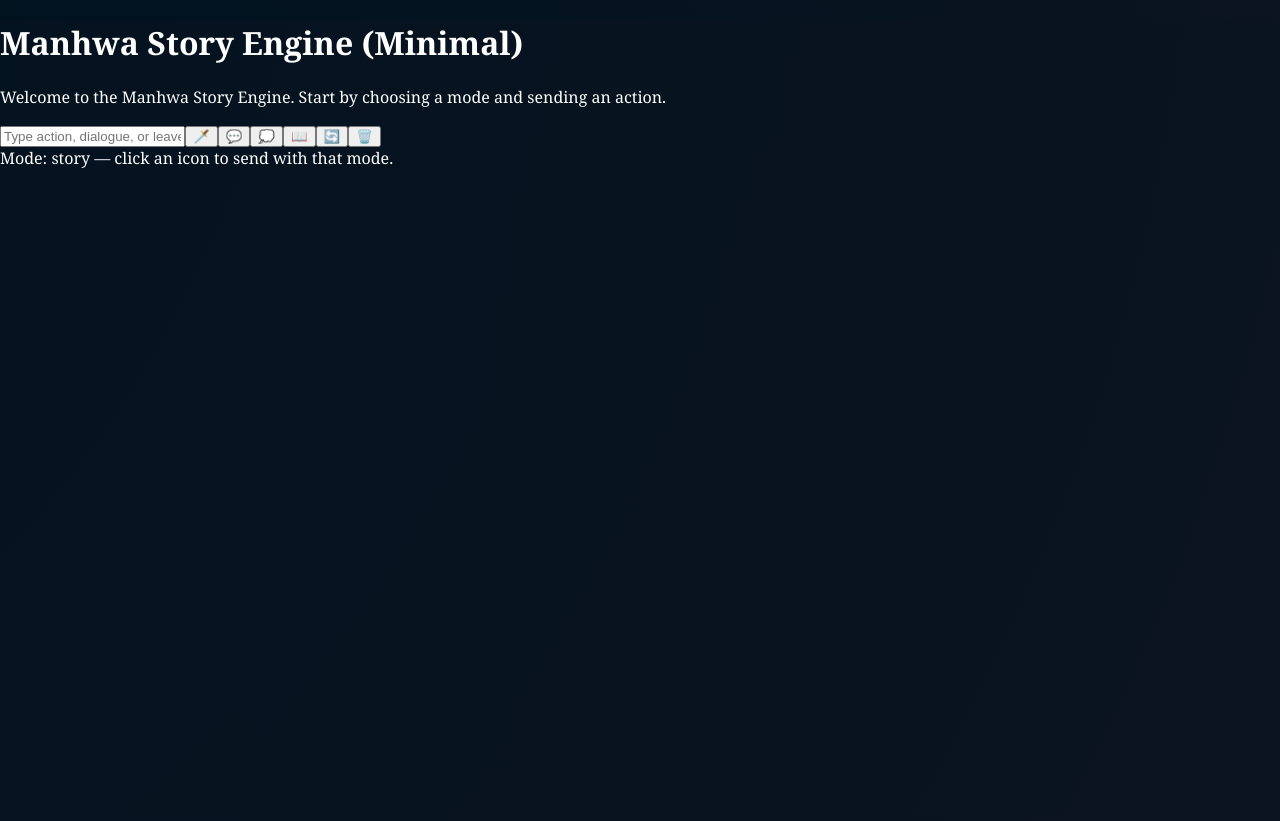
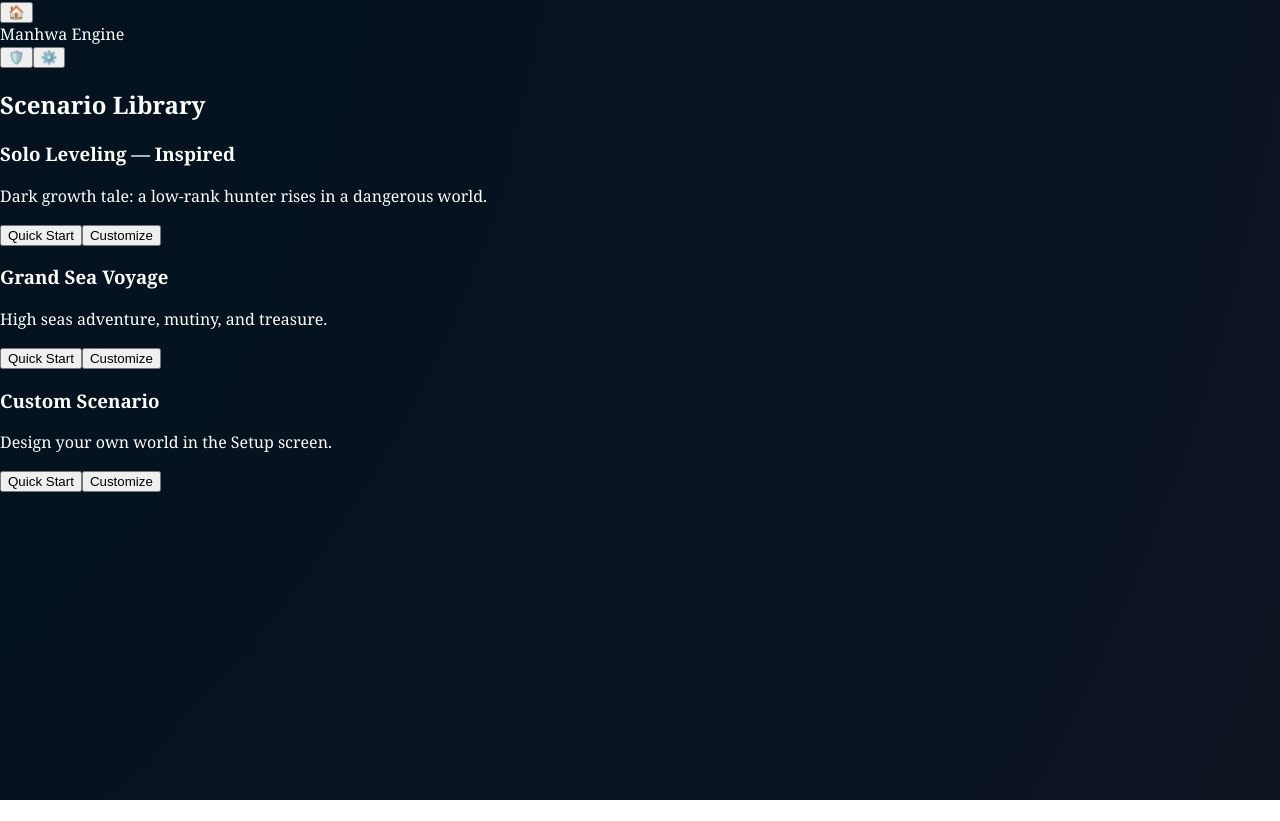
Before and after one commit to hamzaelyounou-ship-it/Manhwa-Engine-v2, a React app: page / in a window 1280 px wide. After the commit the page ends 800 px from the top, so only its background shows below. Built offline with nearby package versions, Linux system fonts and the light colour scheme; the HTML template or start-up script is replaced by a standard one.

Commit message:
Update App.tsx

```diff
--- a/src/App.tsx
+++ b/src/App.tsx
@@ -2,50 +2,122 @@ import React, { useEffect, useRef, useState } from "react";
 import { createParser, ParsedEvent, ReconnectInterval } from "eventsource-parser";
 
 /**
- * Minimal App:
- * - simple story log (center)
- * - input field
- * - toolbar with modes [DO, SAY, THINK, STORY, CONTINUE, ERASE]
- * - streaming fetch to /api/chat
- * - uses eventsource-parser to extract only the content and append to story (no raw JSON)
+ * App.tsx - Full app with three states: HOME, SETUP, GAME
+ *
+ * - HOME: scenario library (cards)
+ * - SETUP: scenario / world / author inputs (simple form)
+ * - GAME: story log, top nav (home/shield/gear), and bottom toolbar (DO, SAY, THINK, STORY, CONTINUE, ERASE)
+ *
+ * Critical: uses eventsource-parser on the client to parse SSE from the server and append only narrative text.
  */
 
+type AppView = "HOME" | "SETUP" | "GAME";
 type ModeKey = "do" | "say" | "think" | "story" | "continue" | "erase";
-type Line = { text: string; from?: "user" | "ai" };
+type Line = { text: string; from: "user" | "ai" };
 
 export default function App() {
+  const [view, setView] = useState<AppView>("HOME");
+
+  // Setup / world state (SETUP view)
+  const [title, setTitle] = useState("");
+  const [summary, setSummary] = useState("");
+  const [openingScene, setOpeningScene] = useState("");
+  const [charName, setCharName] = useState("");
+  const [charClass, setCharClass] = useState("");
+  const [charBackground, setCharBackground] = useState("");
+  const [aiInstructions, setAiInstructions] = useState("");
+  const [authorsNote, setAuthorsNote] = useState("");
+
+  // Game state
   const [lines, setLines] = useState<Line[]>([
-    { text: "Welcome to the Manhwa Story Engine. Start by choosing a mode and sending an action.", from: "ai" },
+    { text: "Welcome to Manhwa Engine. Choose a scenario to start.", from: "ai" },
   ]);
   const [mode, setMode] = useState<ModeKey>("story");
   const [input, setInput] = useState("");
   const [streaming, setStreaming] = useState(false);
+  const storyRef = useRef<HTMLDivElement | null>(null);
   const controllerRef = useRef<AbortController | null>(null);
-  const storyRef = useRef<HTMLDivElement | null>(null);
+
+  // UI small states
+  const [drawerOpen, setDrawerOpen] = useState(false);
+  const [settingsOpen, setSettingsOpen] = useState(false);
+
+  // Sample scenarios
+  const SCENARIOS = [
+    {
+      id: "solo",
+      title: "Solo Leveling — Inspired",
+      desc: "Dark growth tale: a low-rank hunter rises in a dangerous world.",
+      worldSummary:
+        "Gates spawn across the city with monsters; hunters rise in rank by clearing dungeons.",
+    },
+    {
+      id: "pirate",
+      title: "Grand Sea Voyage",
+      desc: "High seas adventure, mutiny, and treasure.",
+      worldSummary:
+        "The seas are divided among maritime factions; ships, crew loyalty, and maps drive conflict.",
+    },
+    {
+      id: "custom",
+      title: "Custom Scenario",
+      desc: "Design your own world in the Setup screen.",
+      worldSummary: "",
+    },
+  ];
 
   useEffect(() => {
     if (storyRef.current) storyRef.current.scrollTop = storyRef.current.scrollHeight;
   }, [lines, streaming]);
 
-  const appendLine = (text: string, from: Line["from"] = "ai") => {
+  const appendLine = (text: string, from: Line["from"] = "ai") =>
     setLines((prev) => [...prev, { text, from }]);
-  };
 
-  async function send(modeOverride?: ModeKey) {
+  // Navigation helpers
+  function startSetupForScenario(scenarioId: string) {
+    if (scenarioId === "custom") {
+      // empty or preserve
+      setTitle("");
+      setSummary("");
+      setOpeningScene("");
+    } else {
+      const s = SCENARIOS.find((x) => x.id === scenarioId);
+      if (s) {
+        setTitle(s.title);
+        setSummary(s.worldSummary || "");
+        setOpeningScene(s.desc || "");
+      }
+    }
+    setView("SETUP");
+  }
+
+  function startGameFromSetup() {
+    // initialize story with world title and summary and/or opening scene
+    const init: Line[] = [];
+    if (title) init.push({ text: `World — ${title}`, from: "ai" });
+    if (summary) init.push({ text: summary, from: "ai" });
+    if (openingScene) init.push({ text: openingScene, from: "ai" });
+    if (init.length === 0) init.push({ text: "A new world begins.", from: "ai" });
+    setLines(init);
+    setView("GAME");
+  }
+
+  // Main send logic: POST to /api/chat, stream parse via eventsource-parser
+  async function sendMessage(modeOverride?: ModeKey) {
     const m = modeOverride ?? mode;
 
-    // ERASE local: remove last user+ai pair
+    // ERASE: remove last user+ai pair
     if (m === "erase") {
       setLines((prev) => {
         const copy = [...prev];
-        // remove last AI line if exists
+        // remove last AI
         for (let i = copy.length - 1; i >= 0; i--) {
           if (copy[i].from === "ai") {
             copy.splice(i, 1);
             break;
           }
         }
-        // remove last user line
+        // remove last user
         for (let i = copy.length - 1; i >= 0; i--) {
           if (copy[i].from === "user") {
             copy.splice(i, 1);
@@ -57,23 +129,23 @@ export default function App() {
       return;
     }
 
-    // For all other modes except continue, require input text
+    // require input if not continue
     if (m !== "continue" && input.trim().length === 0) return;
 
     const userText =
       m === "say"
-        ? `You say: "${input.trim()}"`
+        ? `${charName || "You"} say: "${input.trim()}"`
         : m === "do"
-        ? `You attempt: ${input.trim()}`
+        ? `${charName || "You"} attempt: ${input.trim()}`
         : m === "think"
-        ? `You think: ${input.trim()}`
+        ? `${charName || "You"} think: ${input.trim()}`
         : m === "story"
-        ? `You narrate: ${input.trim()}`
-        : "Continue the story.";
+        ? `${charName || "You"} narrate: ${input.trim()}`
+        : "Continue";
 
-    if (m !== "continue") appendLine(userText, "user");
+    if (m !== "continue") setLines((prev) => [...prev, { text: userText, from: "user" }]);
+
     setInput("");
-
     setStreaming(true);
     controllerRef.current = new AbortController();
 
@@ -84,48 +156,52 @@ export default function App() {
         body: JSON.stringify({
           mode: m,
           message: m === "continue" ? "" : userText,
-          // You can include more persistent world/context here if desired.
-          // For minimal file, we don't include extra UI state — but backend accepts it.
+          worldSummary: summary,
+          openingScene,
+          title,
+          charName,
+          charClass,
+          charBackground,
+          aiInstructions,
+          authorsNote,
         }),
         signal: controllerRef.current.signal,
       });
 
       if (!res.ok || !res.body) {
         const txt = await res.text();
-        appendLine(`(error) ${txt}`);
+        appendLine(`(error) ${txt}`, "ai");
         setStreaming(false);
         return;
       }
 
-      // Parse SSE stream from the server using eventsource-parser
       const reader = res.body.getReader();
       const decoder = new TextDecoder();
-      let done = false;
 
-      // The server is expected to send SSE-like `data: {...}\n\n` chunks.
-      // eventsource-parser will parse these into events with event.data
+      // Use eventsource-parser to parse SSE chunks safely
       const parser = createParser((event: ParsedEvent | ReconnectInterval) => {
         if (event.type === "event") {
-          const data = event.data;
-          if (data === "[DONE]") {
-            // finished
+          if (event.data === "[DONE]") {
+            // stream finished signal
             return;
           }
+          const data = event.data;
           try {
-            // our server emits JSON objects with { content: "..." }
-            const json = JSON.parse(data);
-            if (json?.content) {
-              appendLine(String(json.content), "ai");
-            } else if (typeof json === "string") {
-              appendLine(json, "ai");
+            // provider should send JSON objects per data: {...}
+            const parsed = JSON.parse(data);
+            if (parsed?.content) {
+              appendLine(String(parsed.content), "ai");
+            } else if (typeof parsed === "string") {
+              appendLine(parsed, "ai");
             }
-          } catch (err) {
-            // If it's not JSON, append raw text safely
+          } catch {
+            // fallback: append raw text
             appendLine(String(data), "ai");
           }
         }
       });
 
+      let done = false;
       while (!done) {
         const { value, done: d } = await reader.read();
         done = d;
@@ -135,11 +211,8 @@ export default function App() {
         }
       }
     } catch (err: any) {
-      if (err?.name === "AbortError") {
-        appendLine("(stream aborted)", "ai");
-      } else {
-        appendLine(`(network error) ${err?.message ?? String(err)}`, "ai");
-      }
+      if (err?.name === "AbortError") appendLine("(stream aborted)", "ai");
+      else appendLine(`(network error) ${err?.message ?? String(err)}`, "ai");
     } finally {
       setStreaming(false);
       controllerRef.current = null;
@@ -147,88 +220,221 @@ export default function App() {
   }
 
   return (
-    <div className="min-h-screen bg-gradient-to-br from-black via-gray-900 to-black text-white p-6">
-      <header className="mb-6">
-        <h1 className="text-2xl font-bold">Manhwa Story Engine (Minimal)</h1>
+    <div className="min-h-screen bg-gradient-to-br from-black via-slate-900 to-black text-white">
+      {/* Top nav */}
+      <header className="flex items-center justify-between px-6 py-4 border-b border-white/5">
+        <div className="flex items-center gap-4">
+          <button
+            onClick={() => setView("HOME")}
+            className="text-white/80 hover:text-white px-2 py-1 rounded"
+            title="Home"
+          >
+            🏠
+          </button>
+          <div className="text-xl font-bold">Manhwa Engine</div>
+        </div>
+
+        <div className="flex items-center gap-3">
+          <button
+            onClick={() => setDrawerOpen((s) => !s)}
+            className="p-2 hover:bg-white/5 rounded"
+            title="Status"
+          >
+            🛡️
+          </button>
+          <button
+            onClick={() => setSettingsOpen((s) => !s)}
+            className="p-2 hover:bg-white/5 rounded"
+            title="Settings"
+          >
+            ⚙️
+          </button>
+        </div>
       </header>
 
-      <main className="max-w-3xl mx-auto">
+      {/* Views */}
+      <main className="p-6 max-w-6xl mx-auto">
+        {view === "HOME" && (
+          <>
+            <h2 className="text-2xl font-semibold mb-4">Scenario Library</h2>
+            <div className="grid grid-cols-1 sm:grid-cols-2 lg:grid-cols-3 gap-6">
+              {SCENARIOS.map((s) => (
+                <div
+                  key={s.id}
+                  className="bg-white/5 rounded-lg p-4 flex flex-col"
+                >
+                  <h3 className="text-lg font-semibold">{s.title}</h3>
+                  <p className="text-sm text-white/70 my-2">{s.desc}</p>
+                  <div className="mt-auto flex gap-2">
+                    <button
+                      onClick={() => {
+                        // quick start with scenario defaults
+                        setTitle(s.title);
+                        setSummary(s.worldSummary || "");
+                        setOpeningScene(s.desc || "");
+                        startGameFromSetup();
+                      }}
+                      className="px-3 py-2 bg-cyan-500 text-black rounded"
+                    >
+                      Quick Start
+                    </button>
+                    <button
+                      onClick={() => startSetupForScenario(s.id)}
+                      className="px-3 py-2 border border-white/10 rounded"
+                    >
+                      Customize
+                    </button>
+                  </div>
+                </div>
+              ))}
+            </div>
+          </>
+        )}
+
+        {view === "SETUP" && (
+          <>
+            <h2 className="text-2xl font-semibold mb-4">Setup — Create Scenario</h2>
+            <div className="grid grid-cols-1 md:grid-cols-2 gap-6">
+              <div className="bg-white/5 p-4 rounded">
+                <label className="block mb-1">Title</label>
+                <input
+                  value={title}
+                  onChange={(e) => setTitle(e.target.value)}
+                  className="w-full p-2 rounded bg-black/40"
+                />
+                <label className="block mt-3 mb-1">Summary</label>
+                <textarea
+                  value={summary}
+                  onChange={(e) => setSummary(e.target.value)}
+                  rows={4}
+                  className="w-full p-2 rounded bg-black/40"
+                />
+                <label className="block mt-3 mb-1">Opening Scene</label>
+                <textarea
+                  value={openingScene}
+                  onChange={(e) => setOpeningScene(e.target.value)}
+                  rows={3}
+                  className="w-full p-2 rounded bg-black/40"
+                />
+              </div>
+
+              <div className="bg-white/5 p-4 rounded">
+                <label className="block mb-1">Character Name</label>
+                <input
+                  value={charName}
+                  onChange={(e) => setCharName(e.target.value)}
+                  className="w-full p-2 rounded bg-black/40"
+                />
+                <label className="block mt-3 mb-1">Class</label>
+                <input
+                  value={charClass}
+                  onChange={(e) => setCharClass(e.target.value)}
+                  className="w-full p-2 rounded bg-black/40"
+                />
+                <label className="block mt-3 mb-1">Background</label>
+                <textarea
+                  value={charBackground}
+                  onChange={(e) => setCharBackground(e.target.value)}
+                  rows={3}
+                  className="w-full p-2 rounded bg-black/40"
+                />
+                <label className="block mt-3 mb-1">AI Instructions</label>
+                <textarea
+                  value={aiInstructions}
+                  onChange={(e) => setAiInstructions(e.target.value)}
+                  rows={2}
+                  className="w-full p-2 rounded bg-black/40"
+                />
+                <label className="block mt-3 mb-1">Author's Note</label>
+                <textarea
+                  value={authorsNote}
+                  onChange={(e) => setAuthorsNote(e.target.value)}
+                  rows={2}
+                  className="w-full p-2 rounded bg-black/40"
+                />
+              </div>
+            </div>
+
+            <div className="mt-6 flex gap-3">
+              <button
+                onClick={() => startGameFromSetup()}
+                className="px-4 py-2 bg-cyan-500 text-black rounded"
+              >
+                Start Game
+              </button>
+              <button
+                onClick={() => setView("HOME")}
+                className="px-4 py-2 border border-white/10 rounded"
+              >
+                Cancel
+              </button>
+            </div>
+          </>
+        )}
+
+        {view === "GAME" && (
+          <>
+            {/* The story log */}
+            <div className="mb-6">
               <div
                 ref={storyRef}
-          className="bg-white/5 rounded-lg p-6 min-h-[50vh] max-h-[60vh] overflow-y-auto font-serif text-lg leading-relaxed"
+                className="bg-white/5 p-6 rounded-lg min-h-[48vh] max-h-[60vh] overflow-y-auto font-serif text-lg leading-relaxed"
               >
-          {lines.map((ln, i) => (
-            <p key={i} className={`${ln.from === "user" ? "text-cyan-200" : "text-gray-200"} mb-4`}>
+                {lines.map((ln, idx) => (
+                  <p key={idx} className={`${ln.from === "user" ? "text-cyan-200" : "text-gray-200"} mb-4`}>
                     {ln.text}
                   </p>
                 ))}
 
                 {streaming && <p className="text-gray-400 italic">…streaming response…</p>}
               </div>
+            </div>
 
-        {/* Input + Toolbar */}
-        <div className="mt-6 flex flex-col items-center">
-          <div className="w-full bg-black/40 backdrop-blur-md rounded-full px-4 py-3 flex items-center gap-3">
+            {/* Bottom toolbar & input */}
+            <div className="fixed bottom-6 left-1/2 -translate-x-1/2 bg-black/40 backdrop-blur-md rounded-full px-4 py-2 flex gap-2 items-center z-50">
               <input
+                placeholder="Type action, dialogue, or leave blank for Continue"
                 value={input}
                 onChange={(e) => setInput(e.target.value)}
-              placeholder="Type action, dialogue, or leave empty for Continue"
-              className="flex-1 bg-transparent outline-none text-white placeholder-gray-400"
                 onKeyDown={(e) => {
                   if (e.key === "Enter" && !e.shiftKey) {
                     e.preventDefault();
-                  send();
+                    sendMessage();
                   }
                 }}
+                className="bg-transparent outline-none text-white placeholder-gray-400 w-[40rem]"
               />
-            <button
-              onClick={() => send("do")}
-              className="px-3 py-1 rounded hover:bg-white/10"
-              title="Do (action)"
-            >
-              🗡️
-            </button>
-            <button
-              onClick={() => send("say")}
-              className="px-3 py-1 rounded hover:bg-white/10"
-              title="Say (dialogue)"
-            >
-              💬
-            </button>
-            <button
-              onClick={() => send("think")}
-              className="px-3 py-1 rounded hover:bg-white/10"
-              title="Think (internal)"
-            >
-              💭
-            </button>
-            <button
-              onClick={() => send("story")}
-              className="px-3 py-1 rounded hover:bg-white/10"
-              title="Story (narration)"
-            >
-              📖
-            </button>
-            <button
-              onClick={() => send("continue")}
-              className="px-3 py-1 rounded hover:bg-white/10"
-              title="Continue"
-            >
-              🔄
-            </button>
-            <button
-              onClick={() => send("erase")}
-              className="px-3 py-1 rounded hover:bg-white/10"
-              title="Erase last"
-            >
-              🗑️
-            </button>
-          </div>
-          <div className="w-full text-right mt-2 text-xs text-gray-400">
-            Mode: <span className="text-white">{mode}</span> — click an icon to send with that mode.
+              <div className="flex gap-2">
+                <button onClick={() => sendMessage("do")} title="Do (Action)" className="px-3 py-1 rounded hover:bg-white/10">🗡️</button>
+                <button onClick={() => sendMessage("say")} title="Say (Dialogue)" className="px-3 py-1 rounded hover:bg-white/10">💬</button>
+                <button onClick={() => sendMessage("think")} title="Think (Internal)" className="px-3 py-1 rounded hover:bg-white/10">💭</button>
+                <button onClick={() => sendMessage("story")} title="Story (Narration)" className="px-3 py-1 rounded hover:bg-white/10">📖</button>
+                <button onClick={() => sendMessage("continue")} title="Continue" className="px-3 py-1 rounded hover:bg-white/10">🔄</button>
+                <button onClick={() => sendMessage("erase")} title="Erase last" className="px-3 py-1 rounded hover:bg-white/10">🗑️</button>
               </div>
             </div>
+          </>
+        )}
       </main>
+
+      {/* Simple right drawer for status (if drawerOpen) */}
+      {drawerOpen && (
+        <aside className="fixed right-6 top-24 w-80 bg-white/5 p-4 rounded z-40">
+          <h4 className="font-semibold mb-2">Status</h4>
+          <div className="text-sm text-white/70">Health: —</div>
+          <div className="text-sm text-white/70">Energy: —</div>
+          <div className="mt-3 text-xs text-white/60">(Status drawer placeholder)</div>
+        </aside>
+      )}
+
+      {/* Simple settings drawer */}
+      {settingsOpen && (
+        <aside className="fixed left-6 top-24 w-96 bg-white/5 p-4 rounded z-40">
+          <h4 className="font-semibold mb-2">Settings</h4>
+          <div className="text-sm text-white/70">Author's Note (preview):</div>
+          <p className="text-sm text-white/60 mt-2">{authorsNote || "— none —"}</p>
+        </aside>
+      )}
     </div>
   );
 }
```
Lines whose indentation alone changed are shown as unchanged.
